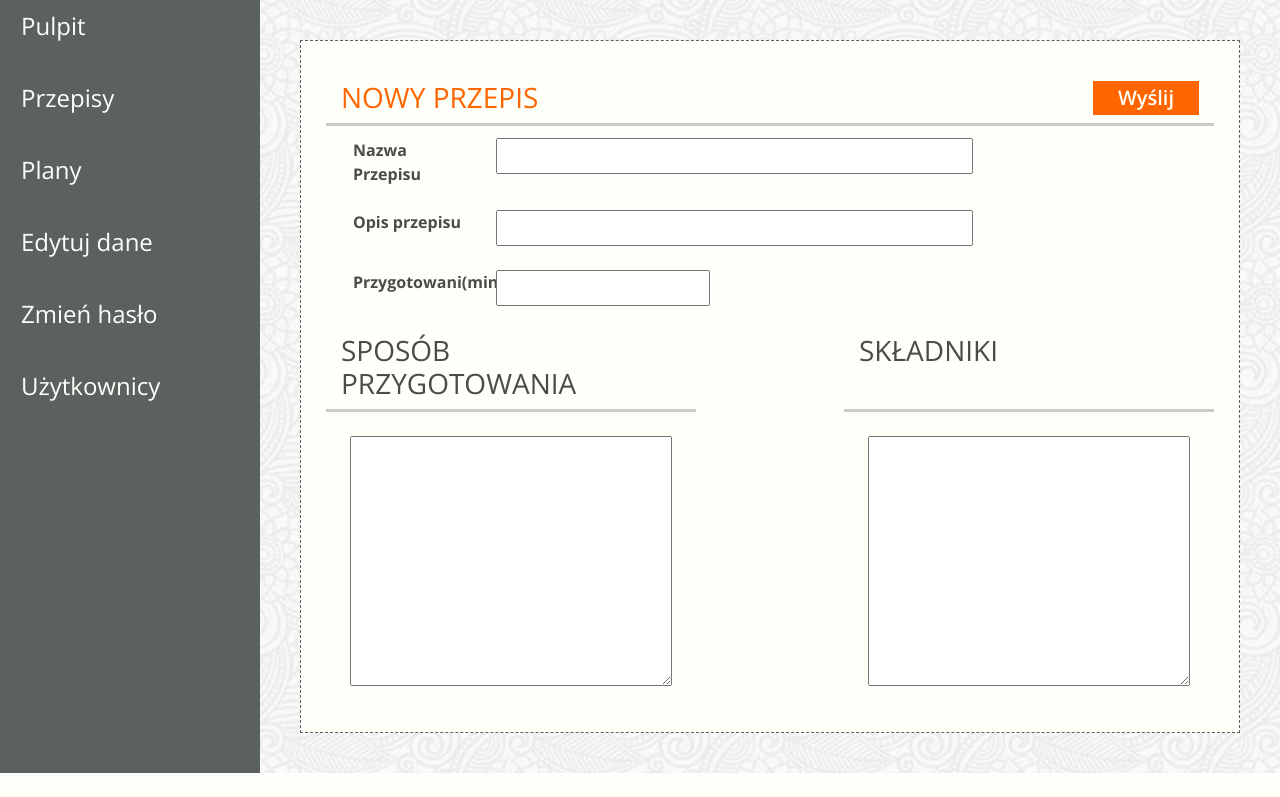
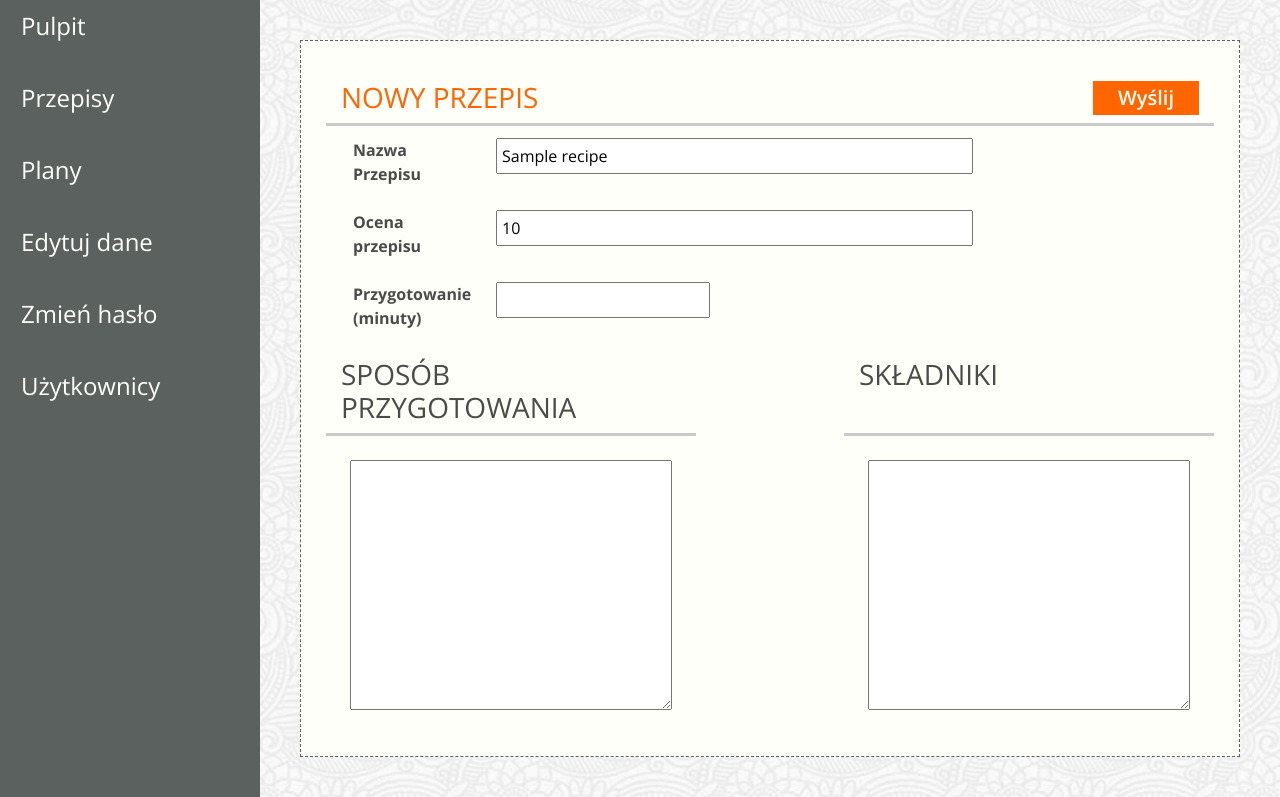
Before and after one commit to przemyslawkulak/Zaplanuj-Jedzonko---ScrumLab, a Django app: template jedzonko/templates/app-add-recipe.html in a window 1280 px wide. Shown: the part 84-881 px from the top of the page. Before the commit the page ends 857 px from the top, so only its background shows below. Run offline with Django 3.2, Linux system fonts and the light colour scheme; the template is opened without the code that fills it: most values are stand-ins (such as "Sample title", 1, 10 or a date in 2020); some libraries are stand-ins or nearby versions; some web fonts are replaced.

Commit message:
zadanie 4.2

```diff
--- a/jedzonko/templates/app-add-recipe.html
+++ b/jedzonko/templates/app-add-recipe.html
@@ -3,6 +3,7 @@
 {% block title %}Nowy przepis{% endblock %}
 
 {% block content %}
+{{ err }}
 <form method="POST">
 <div class="dashboard-content border-dashed p-3 m-4 view-height">
     {% csrf_token %}
@@ -23,19 +24,19 @@
             <tr class="d-flex">
                 <th scope="row" class="col-2">Nazwa Przepisu</th>
                 <td class="col-7">
-                    <input class="w-100 p-1" value="">
+                    <input class="w-100 p-1" name="name" value="{{ recipe.name }}">
                 </td>
             </tr>
             <tr class="d-flex">
-                <th scope="row" class="col-2">Opis przepisu</th>
+                <th scope="row" class="col-2">Ocena przepisu</th>
                 <td class="col-7">
-                    <input class="w-100 p-1" value="">
+                    <input class="w-100 p-1" name="votes" value="{{ recipe.votes }}">
                 </td>
             </tr>
             <tr class="d-flex">
-                <th scope="row" class="col-2">Przygotowani(minuty)</th>
+                <th scope="row" class="col-2">Przygotowanie (minuty)</th>
                 <td class="col-3">
-                    <input class="p-1" type="number" value="">
+                    <input class="p-1" type="number" name="preparation_time" value="{{ recipe.preparation_time }}" >
                 </td>
             </tr>
             </tbody>
@@ -50,12 +51,12 @@
         </div>
         <div class="row d-flex">
             <div class="col-5 p-4">
-                <textarea class="w-100 p-1" rows="10"></textarea>
+                <textarea class="w-100 p-1" rows="10" name="description"></textarea>
             </div>
             <div class="col-2"></div>
 
             <div class="col-5 p-4">
-                <textarea class="w-100 p-1" rows="10"></textarea>
+                <textarea class="w-100 p-1" rows="10" name="ingredients"></textarea>
             </div>
         </div>
     </div>
--- a/scrumlab/urls.py
+++ b/scrumlab/urls.py
@@ -31,6 +31,6 @@ urlpatterns = [
     path('contact/', contact_link, name="contact"),
     path('about/', about_link, name="about"),
     path('index/', index_link, name="index"),
-    re_path(r'^recipe/(?P<id>(\d)+)', recipe_detail, name="recipe-detail-view")
+    re_path(r'^recipe/(?P<id>(\d)+)', recipe_detail, name="recipe-detail-view"),
     path('plan/list/', plan_list, name="plan-list"),
 ]
```
Also changed, not shown: jedzonko/views.py (+23 -5 lines), jedzonko/migrations/0001_initial.py.
